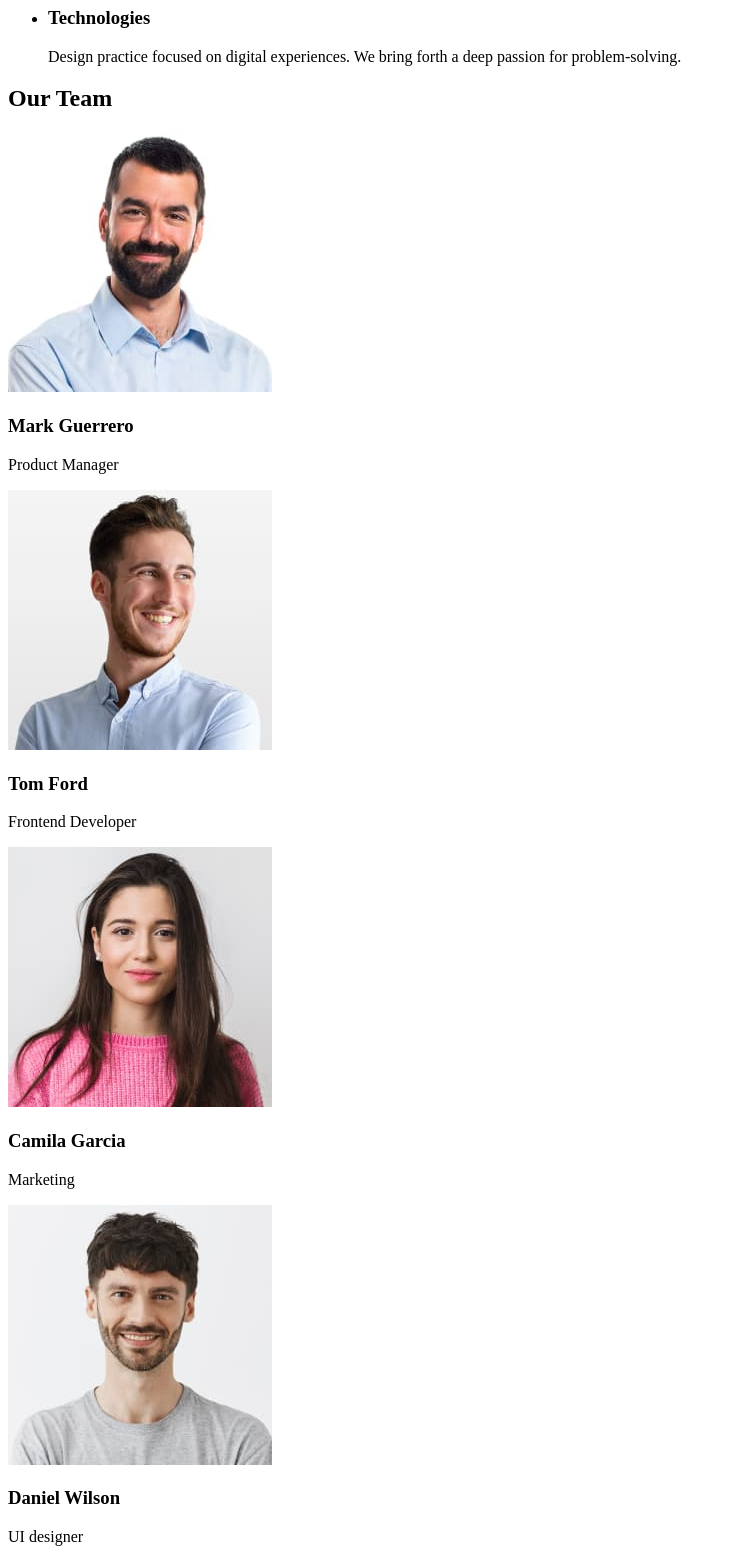
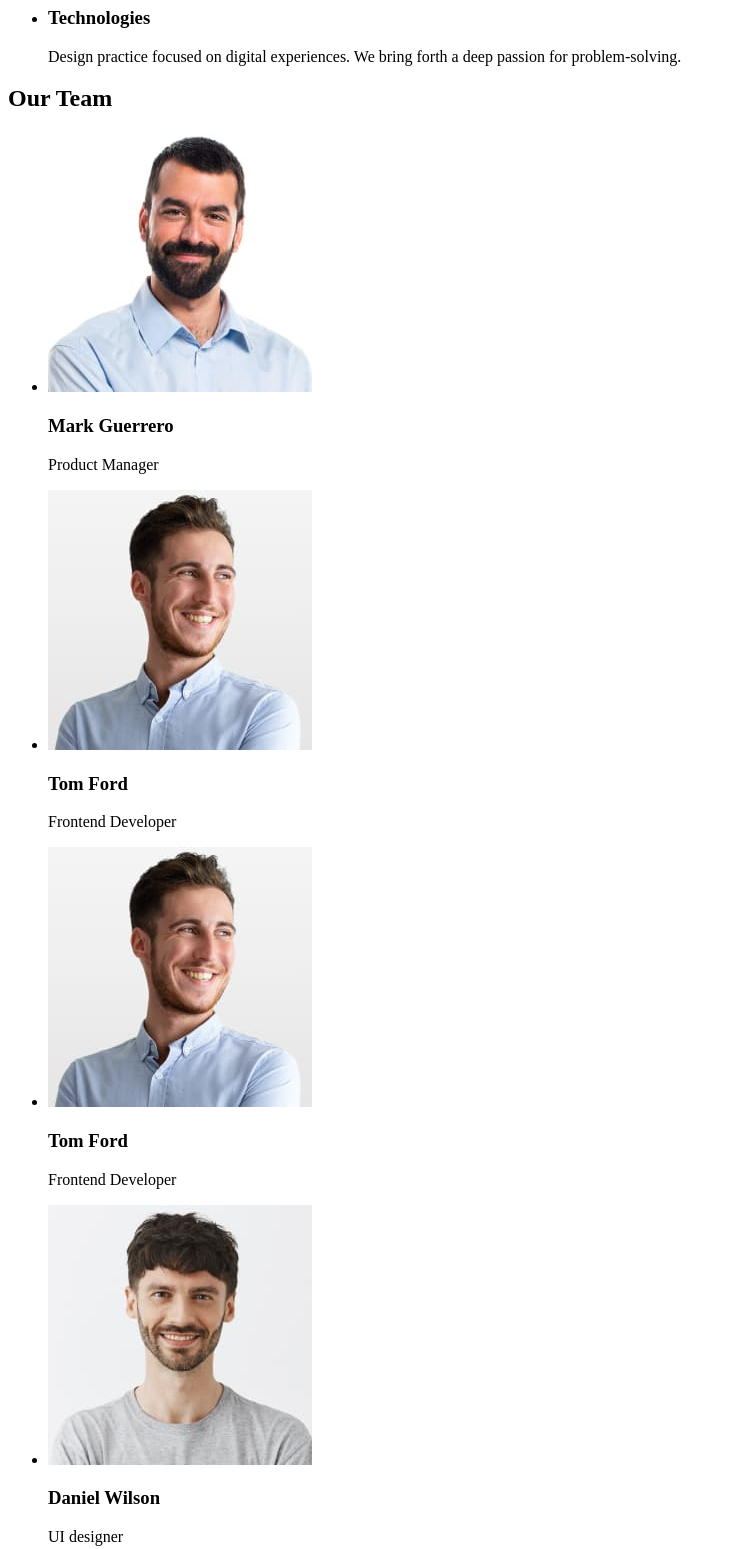
Before and after one commit to NazGo0lm/goit-markup-hw-01, a plain HTML site: page index.html in a window 1280 px wide. Shown: the part 480-2029 px from the top of the page, without its empty margins (0-736 px from the left). Drawn offline with Linux system fonts and the light colour scheme.

Commit message:
add index.html

```diff
--- a/index.html
+++ b/index.html
@@ -63,27 +63,29 @@
 
       <section>
         <h2>Our Team</h2>
-        <section>
+        <ul>
+            <li>
                 <img src="./images/mark_guerrero.jpg" alt="Mark Guerrero" />
                 <h3>Mark Guerrero</h3>
                 <p>Product Manager</p>
-        </section>
-        <section>
+            </li>
+            <li>
                 <img src="./images/tom_ford.jpg" alt="Tom Ford" />
                 <h3>Tom Ford</h3>
                 <p>Frontend Developer</p>
-        </section>
-        <section>
-          <img src="./images/camila_garcia.jpg" alt="Camila Garcia" />
-          <h3>Camila Garcia</h3>
-          <p>Marketing</p>
-        </section>
-        <section>
+            </li>
+            <li>
+                <img src="./images/tom_ford.jpg" alt="Tom Ford" />
+                <h3>Tom Ford</h3>
+                <p>Frontend Developer</p>
+            </li>
+            <li>
                 <img src="./images/daniel_wilson.jpg" alt="Daniel Wilson" />
                 <h3>Daniel Wilson</h3>
                 <p>UI designer</p>
-        </section>
-      </section>
+            </li>
+        </ul>
+
     </main>
     <footer>
       <a href="">WEBSTUDIO</a>
```
Lines whose indentation alone changed are shown as unchanged.
